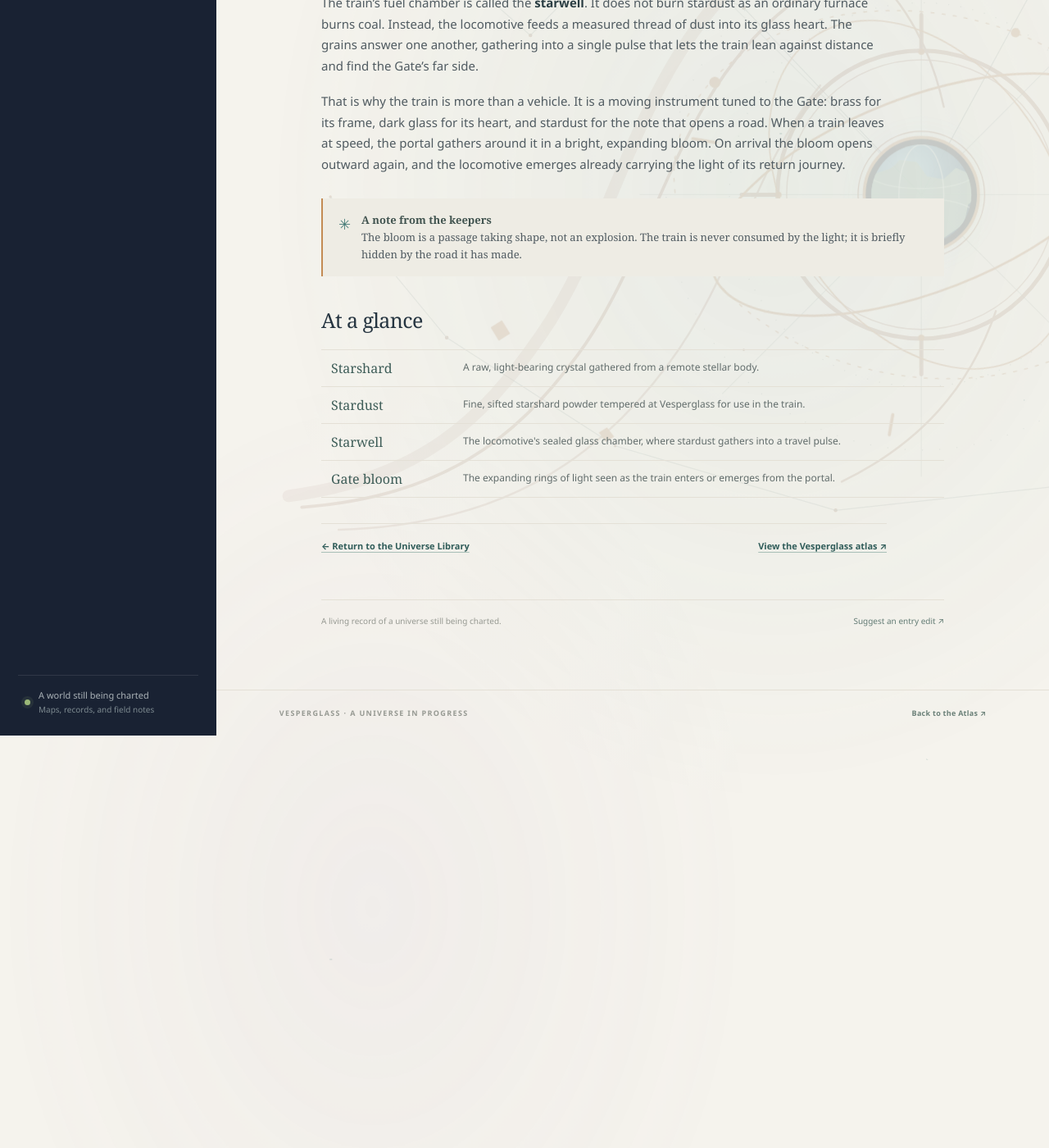
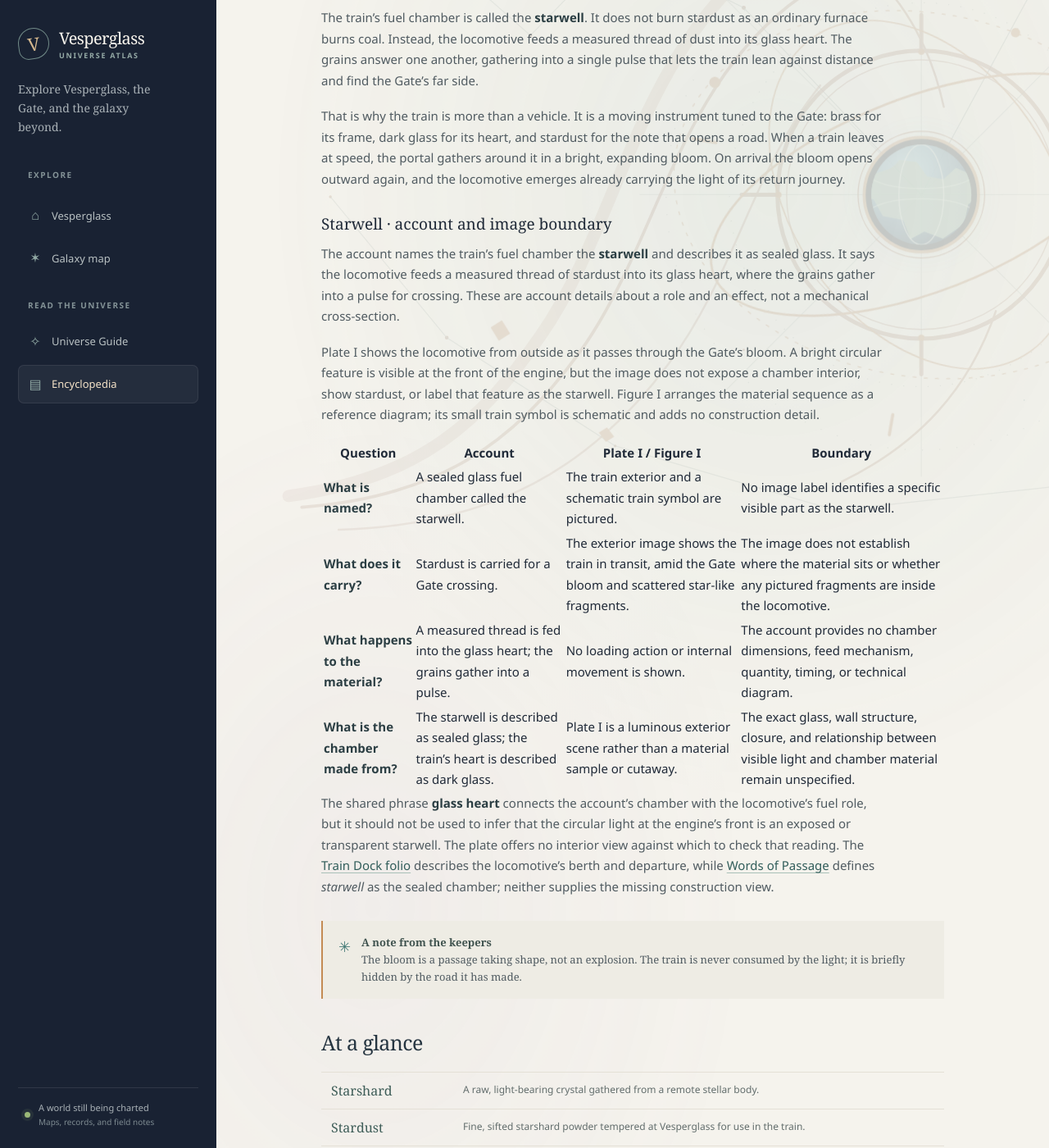
Before and after one commit to vesperglass/vesperglass.github.io, a Jekyll site: the page built from library/starshards.md, in a window 1280 px wide and 1400 px high, scrolled down 4900 px. Shown: the whole window at 82% size. Built offline with Jekyll 4.4.1, drawn with Linux system fonts in a browser that asks for light colours; before the commit the page ends 5797 px from its top, so only the background shows below that; some of the changed text lies outside the part shown.

Commit message:
Clarify what the starwell images show

```diff
--- a/assets/site.js
+++ b/assets/site.js
@@ -4,7 +4,7 @@
     { title: "Galaxy Chart", url: "/explore/#galaxy", summary: "Consult the stars and read about the planets in their systems.", terms: "galaxy stars planets systems exploration survey worlds map" },
     { title: "Universe Guide", url: "/universe/", summary: "A guide to known space, materials, vessels, and the train's passage through the Gate.", terms: "universe guide atlas galaxy worlds systems starshards stardust train expeditions" },
     { title: "Universe Encyclopedia", url: "/library/", summary: "An illustrated reference to the places, materials, and journeys of Vesperglass.", terms: "library encyclopedia atlas universe reference book" },
-    { title: "Starshards & the Gate Train", url: "/library/starshards/", summary: "How starshards become stardust, including the sealed-vessel and tipped-vessel descriptions, and how the Gate train carries it between worlds.", terms: "starshard stardust sealed vessel tipped aurora fuel train portal gate tideglass foundry galaxy resource" },
+    { title: "Starshards & the Gate Train", url: "/library/starshards/", summary: "How starshards become stardust, what the account says about the sealed starwell, and what the train's exterior image leaves unseen.", terms: "starshard stardust sealed vessel tipped aurora fuel train portal gate tideglass foundry galaxy resource starwell sealed glass glass heart chamber engine interior exterior diagram loading measured thread travel pulse" },
     { title: "Vesperglass Workshop", url: "/library/workshop/", summary: "The central home platform, with a source-aware inventory of objects depicted in its proposed cutaway.", terms: "workshop home making gathering table tools blueprint plan sheet cabinet vessel glassware wall tool cutaway inventory" },
     { title: "Threshold House", url: "/library/threshold-house/", summary: "A quiet place at the edge of arrival and passage.", terms: "threshold house arrival passage shelter" },
     { title: "Tideglass Foundry", url: "/library/tideglass-foundry/", summary: "The making of stardust, with a process-to-plate key separating the recorded steps from reconstructed Foundry tools.", terms: "tideglass foundry starshards stardust refining craft mill process cleaning grinding mirrored plates sifting tempering resonance plate II tools" },
--- a/library/starshards.md
+++ b/library/starshards.md
@@ -10,7 +10,7 @@
 
 <figure class="book-plate book-plate-gate">
   <img src="{{ '/assets/library/gate-train-plate.webp' | relative_url }}" alt="A brass-and-glass locomotive travels through a bright circular portal, with starshards glittering in its wake." fetchpriority="high">
-  <figcaption><span>PLATE I</span> The Gate train in transit. The luminous bloom marks the instant the Vesperglass Gate yields a passage.</figcaption>
+  <figcaption><span>PLATE I</span> The Gate train in transit. The luminous bloom marks the instant the Vesperglass Gate yields a passage; this exterior view does not show the starwell's interior.</figcaption>
 </figure>
 
 <div class="entry-byline"><span>SUBJECT &nbsp; Mineral fuel · Portal transit</span><span>PLACE &nbsp; Tideglass Foundry · The Vesperglass Gate</span></div>
@@ -117,6 +117,21 @@
 
 That is why the train is more than a vehicle. It is a moving instrument tuned to the Gate: brass for its frame, dark glass for its heart, and stardust for the note that opens a road. When a train leaves at speed, the portal gathers around it in a bright, expanding bloom. On arrival the bloom opens outward again, and the locomotive emerges already carrying the light of its return journey.
 
+### Starwell · account and image boundary
+
+The account names the train's fuel chamber the **starwell** and describes it as sealed glass. It says the locomotive feeds a measured thread of stardust into its glass heart, where the grains gather into a pulse for crossing. These are account details about a role and an effect, not a mechanical cross-section.
+
+Plate I shows the locomotive from outside as it passes through the Gate's bloom. A bright circular feature is visible at the front of the engine, but the image does not expose a chamber interior, show stardust, or label that feature as the starwell. Figure I arranges the material sequence as a reference diagram; its small train symbol is schematic and adds no construction detail.
+
+| Question | Account | Plate I / Figure I | Boundary |
+| --- | --- | --- | --- |
+| **What is named?** | A sealed glass fuel chamber called the starwell. | The train exterior and a schematic train symbol are pictured. | No image label identifies a specific visible part as the starwell. |
+| **What does it carry?** | Stardust is carried for a Gate crossing. | The exterior image shows the train in transit, amid the Gate bloom and scattered star-like fragments. | The image does not establish where the material sits or whether any pictured fragments are inside the locomotive. |
+| **What happens to the material?** | A measured thread is fed into the glass heart; the grains gather into a pulse. | No loading action or internal movement is shown. | The account provides no chamber dimensions, feed mechanism, quantity, timing, or technical diagram. |
+| **What is the chamber made from?** | The starwell is described as sealed glass; the train's heart is described as dark glass. | Plate I is a luminous exterior scene rather than a material sample or cutaway. | The exact glass, wall structure, closure, and relationship between visible light and chamber material remain unspecified. |
+
+The shared phrase **glass heart** connects the account's chamber with the locomotive's fuel role, but it should not be used to infer that the circular light at the engine's front is an exposed or transparent starwell. The plate offers no interior view against which to check that reading. The [Train Dock folio]({{ '/library/train-dock/' | relative_url }}) describes the locomotive's berth and departure, while [Words of Passage]({{ '/library/words-of-passage/' | relative_url }}) defines *starwell* as the sealed chamber; neither supplies the missing construction view.
+
 <aside class="field-note"><span class="field-note-mark" aria-hidden="true">✳</span><p><strong>A note from the keepers</strong><br>The bloom is a passage taking shape, not an explosion. The train is never consumed by the light; it is briefly hidden by the road it has made.</p></aside>
 
 ## At a glance
```
Also changed, not shown: ENCYCLOPEDIA_BACKLOG.md (+3 -2 lines), library.md (+1 -1 lines), library/changelog.md (+1 -0 lines).
